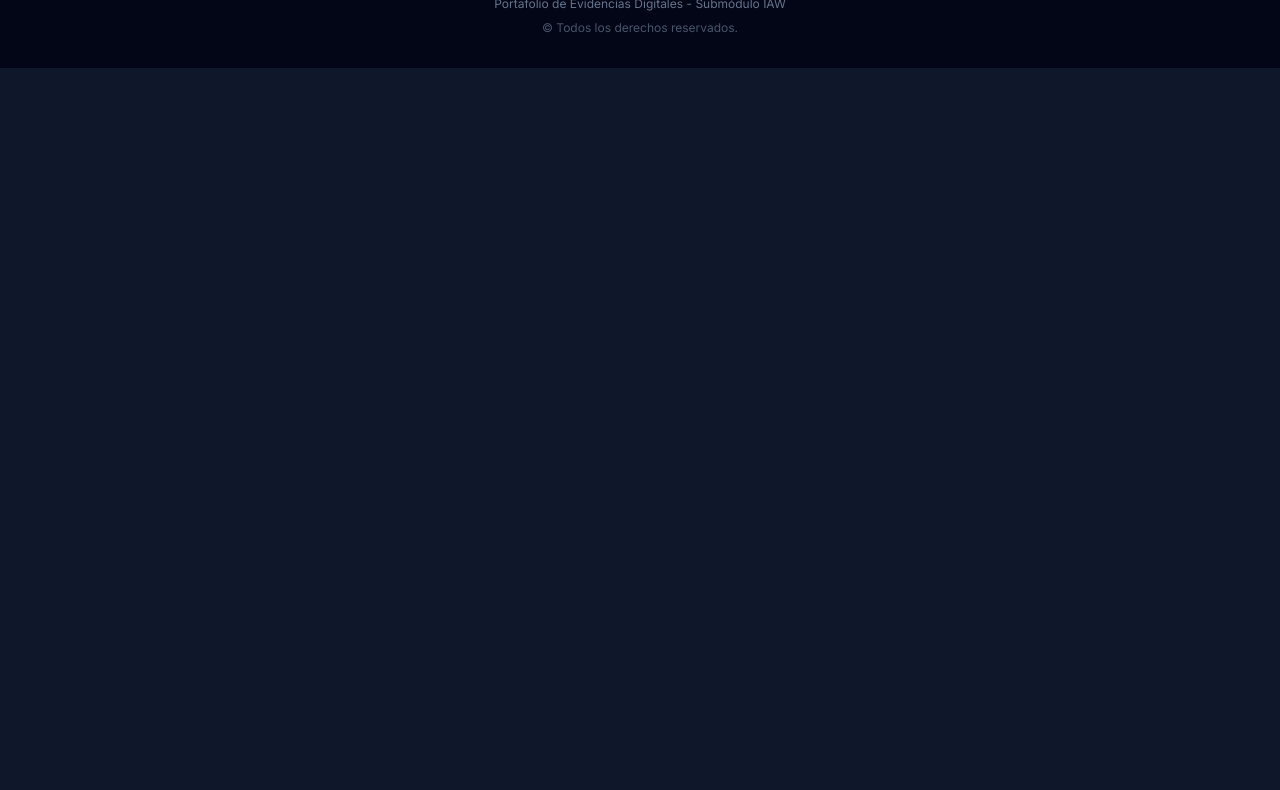
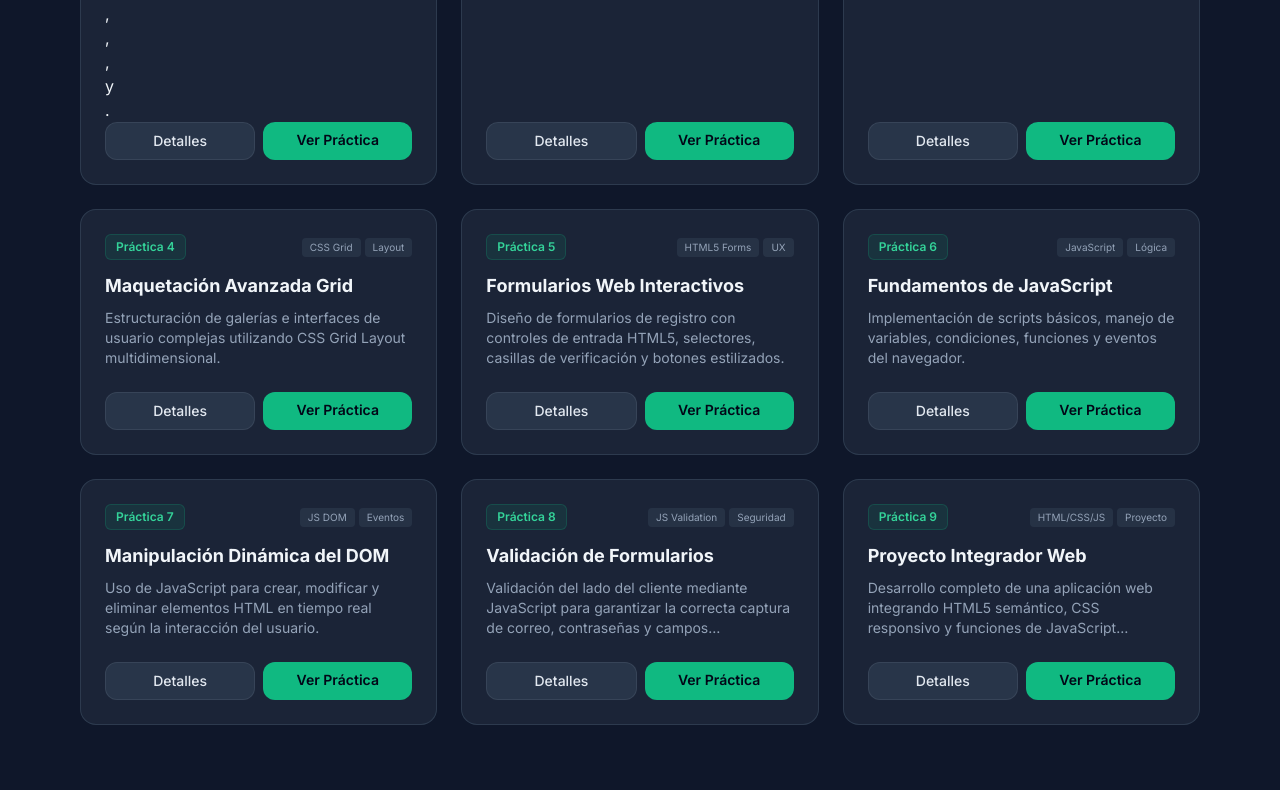
Before and after one commit to Horse-lfd/iaw, a plain HTML site: page index.html in a window 1280 px wide. Shown: the part 893-1683 px from the top of the page. Before the commit the page ends 961 px from the top, so only its background shows below. Drawn offline with nearby package versions, Linux system fonts and the light colour scheme.

Commit message:
Fix id value in practicas array in index.html

```diff
--- a/index.html
+++ b/index.html
@@ -182,7 +182,7 @@
   <script>
     const practicas = [
       {
-        id: act1.html,
+        id: 1,
         title: "Estructura Semántica HTML5",
         desc: "Creación de una página web base aplicando etiquetas semánticas fundamentales como <header>, <nav>, <main>, <article> y <footer>.",
         techs: ["HTML5", "Semántica"],
```
